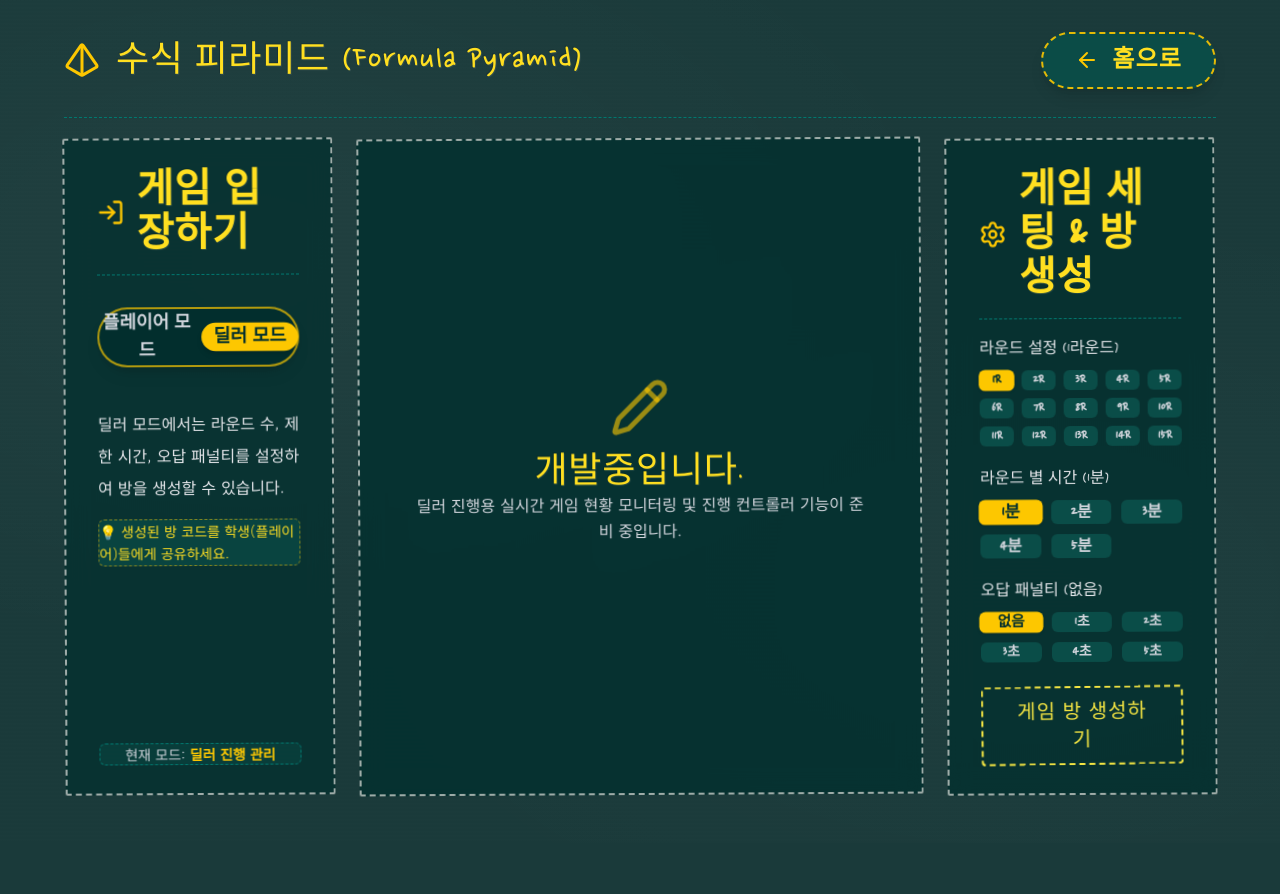
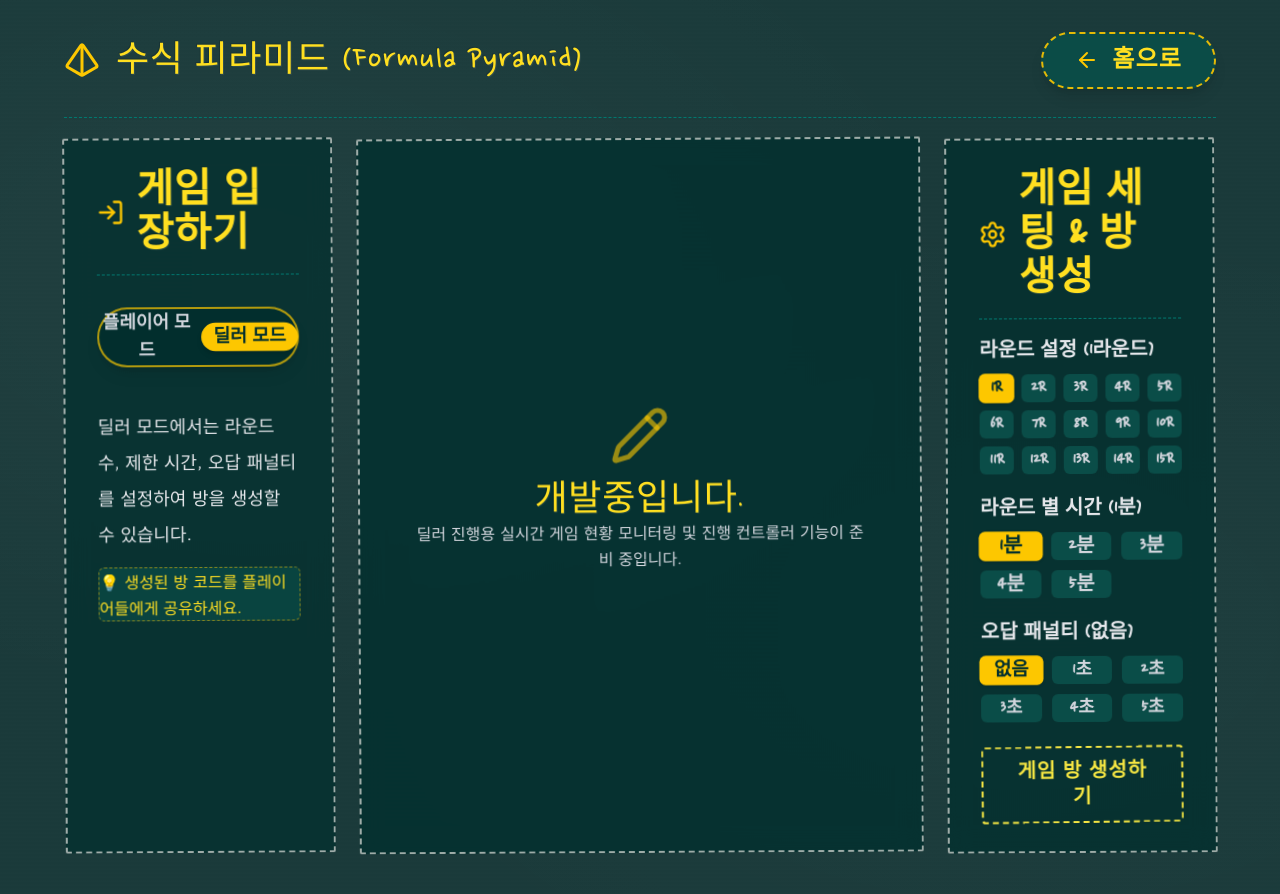
Before and after one commit to rlawlsdnjs78-infinity/infinitymath, a Next.js app: page /formula-pyramid in a window 1280 px wide. Both pictures are taken after a click on the button "딜러 모드". Shown: the top 894 px of the page. Before the commit the page ends 843 px from the top, so only its background shows below. Built offline with nearby package versions, Linux system fonts and the light colour scheme.

Commit message:
fix: update dealer mode text to '플레이어들에게', remove bottom mode box, and enlarge setting buttons text size

```diff
--- a/src/app/formula-pyramid/page.tsx
+++ b/src/app/formula-pyramid/page.tsx
@@ -443,20 +443,19 @@ export default function FormulaPyramidPage() {
               </form>
             ) : (
               <div
-                className="flex flex-col gap-5 text-sm text-gray-200 leading-relaxed flex-1 justify-between py-1"
+                className="flex flex-col gap-5 text-sm text-gray-200 leading-relaxed flex-1 justify-start py-1"
                 style={{ fontFamily: "var(--font-body)" }}
               >
                 <div className="flex flex-col gap-4">
-                  <p className="leading-loose text-base">
+                  <p className="leading-loose text-base sm:text-lg">
                     딜러 모드에서는 라운드 수, 제한 시간, 오답 패널티를 설정하여 방을 생성할 수 있습니다.
                   </p>
-                  <div className="bg-teal-900/60 p-4.5 rounded-md border border-dashed border-yellow-400/50 text-sm text-yellow-300 leading-relaxed">
-                    💡 생성된 방 코드를 학생(플레이어)들에게 공유하세요.
+                  {/* [요구사항 1] '학생(플레이어)들에게' -> '플레이어들에게' 수정 */}
+                  <div className="bg-teal-900/60 p-4.5 rounded-md border border-dashed border-yellow-400/50 text-base text-yellow-300 leading-relaxed">
+                    💡 생성된 방 코드를 플레이어들에게 공유하세요.
                   </div>
                 </div>
-                <div className="p-4 bg-teal-900/40 rounded-md text-center text-sm text-gray-300 border border-dashed border-teal-700">
-                  현재 모드: <span className="text-yellow-400 font-bold">딜러 진행 관리</span>
-                </div>
+                {/* [요구사항 2] 하단의 '현재 모드: 딜러 진행 관리' 부분 삭제 */}
               </div>
             )}
           </div>
@@ -798,8 +797,9 @@ export default function FormulaPyramidPage() {
 
                 <div className="flex flex-col gap-6 flex-1 justify-between py-1">
                   <div className="flex flex-col gap-5">
+                    {/* [요구사항 3] 각 버튼 및 라벨 글씨 크기 확대 */}
                     <div className="flex flex-col gap-2.5">
-                      <label className="text-base text-gray-200 font-medium" style={{ fontFamily: "var(--font-chalk)" }}>
+                      <label className="text-lg sm:text-xl text-gray-200 font-bold" style={{ fontFamily: "var(--font-chalk)" }}>
                         라운드 설정 ({selectedRound}라운드)
                       </label>
                       <div className="grid grid-cols-5 gap-2">
@@ -808,7 +808,7 @@ export default function FormulaPyramidPage() {
                             key={r}
                             type="button"
                             onClick={() => setSelectedRound(r)}
-                            className={`py-2 text-sm font-bold rounded-md transition-all ${
+                            className={`py-2 text-base sm:text-lg font-bold rounded-md transition-all ${
                               selectedRound === r
                                 ? "bg-yellow-400 text-teal-950 shadow scale-105"
                                 : "bg-teal-900/90 text-gray-300 hover:bg-teal-800"
@@ -822,7 +822,7 @@ export default function FormulaPyramidPage() {
                     </div>
 
                     <div className="flex flex-col gap-2.5">
-                      <label className="text-base text-gray-200 font-medium" style={{ fontFamily: "var(--font-chalk)" }}>
+                      <label className="text-lg sm:text-xl text-gray-200 font-bold" style={{ fontFamily: "var(--font-chalk)" }}>
                         라운드 별 시간 ({selectedTime}분)
                       </label>
                       <div className="grid grid-cols-3 gap-2.5">
@@ -831,7 +831,7 @@ export default function FormulaPyramidPage() {
                             key={t}
                             type="button"
                             onClick={() => setSelectedTime(t)}
-                            className={`py-2.5 text-base font-bold rounded-md transition-all ${
+                            className={`py-2.5 text-lg sm:text-xl font-extrabold rounded-md transition-all ${
                               selectedTime === t
                                 ? "bg-yellow-400 text-teal-950 shadow scale-105"
                                 : "bg-teal-900/90 text-gray-300 hover:bg-teal-800"
@@ -845,7 +845,7 @@ export default function FormulaPyramidPage() {
                     </div>
 
                     <div className="flex flex-col gap-2.5">
-                      <label className="text-base text-gray-200 font-medium" style={{ fontFamily: "var(--font-chalk)" }}>
+                      <label className="text-lg sm:text-xl text-gray-200 font-bold" style={{ fontFamily: "var(--font-chalk)" }}>
                         오답 패널티 ({selectedPenalty})
                       </label>
                       <div className="grid grid-cols-3 gap-2.5">
@@ -854,7 +854,7 @@ export default function FormulaPyramidPage() {
                             key={p}
                             type="button"
                             onClick={() => setSelectedPenalty(p)}
-                            className={`py-2.5 text-sm font-bold rounded-md transition-all ${
+                            className={`py-2.5 text-base sm:text-lg font-bold rounded-md transition-all ${
                               selectedPenalty === p
                                 ? "bg-yellow-400 text-teal-950 shadow scale-105"
                                 : "bg-teal-900/90 text-gray-300 hover:bg-teal-800"
@@ -872,7 +872,7 @@ export default function FormulaPyramidPage() {
                     <button
                       type="button"
                       onClick={handleCreateGame}
-                      className="btn-chalk w-full justify-center py-3.5 text-xl"
+                      className="btn-chalk w-full justify-center py-3.5 text-2xl font-bold"
                     >
                       게임 방 생성하기
                     </button>
```
